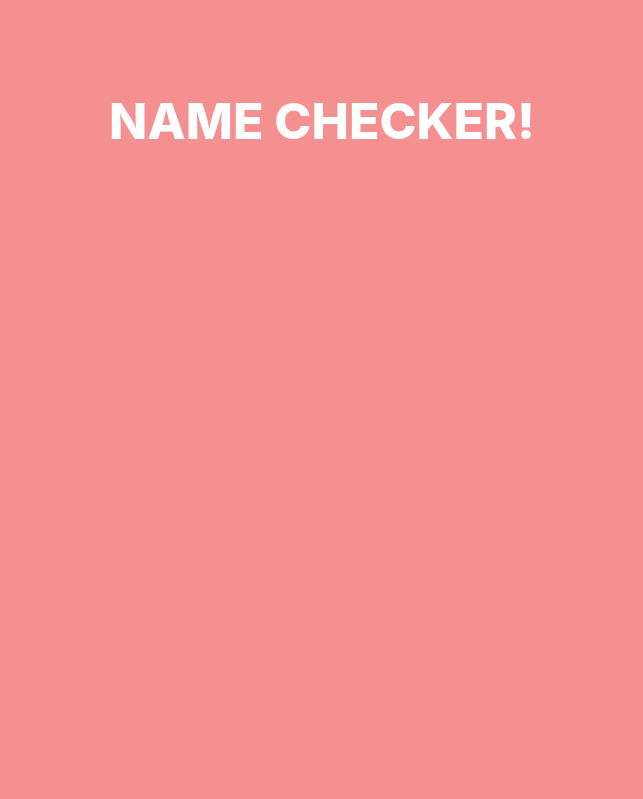
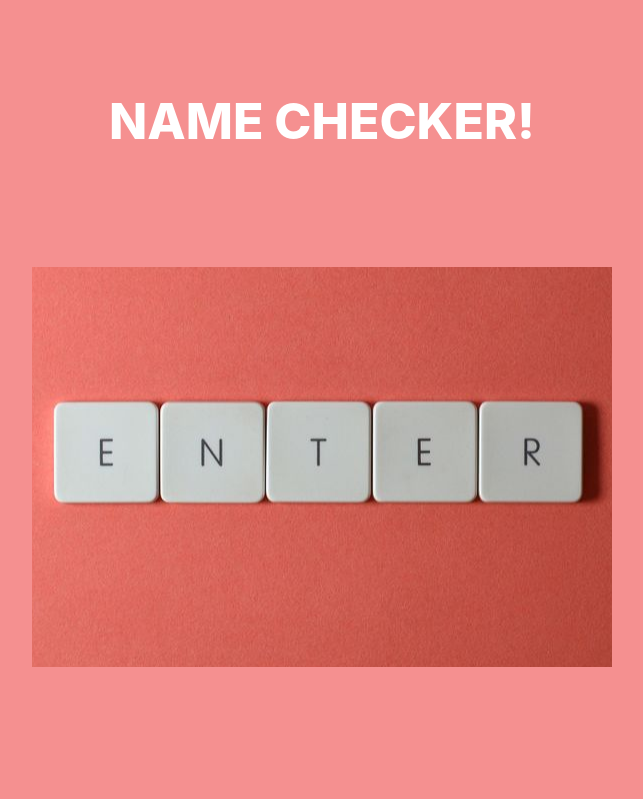
Before and after one commit to jp3379a-nulondon/Formative---Software-Engineering-Year-3, a plain HTML site: page index.html in a window 1280 px wide. Shown: the top 799 px of the page, without its empty margins (318-961 px from the left). Drawn offline with Linux system fonts and the light colour scheme.

Commit message:
FORMATIVE-image-update-path2

```diff
--- a/static/styles/index.css
+++ b/static/styles/index.css
@@ -43,7 +43,7 @@ body {
     width: 700px;
     height: 400px;
 
-    background-image: url("images/homepage_image.jpg"); /* Location of the image */
+    background-image: url("../../images/homepage_image.jpg"); /* Location of the image */
 
     background-position: center; /* centers the image */
     justify-content: flex-start;
```
